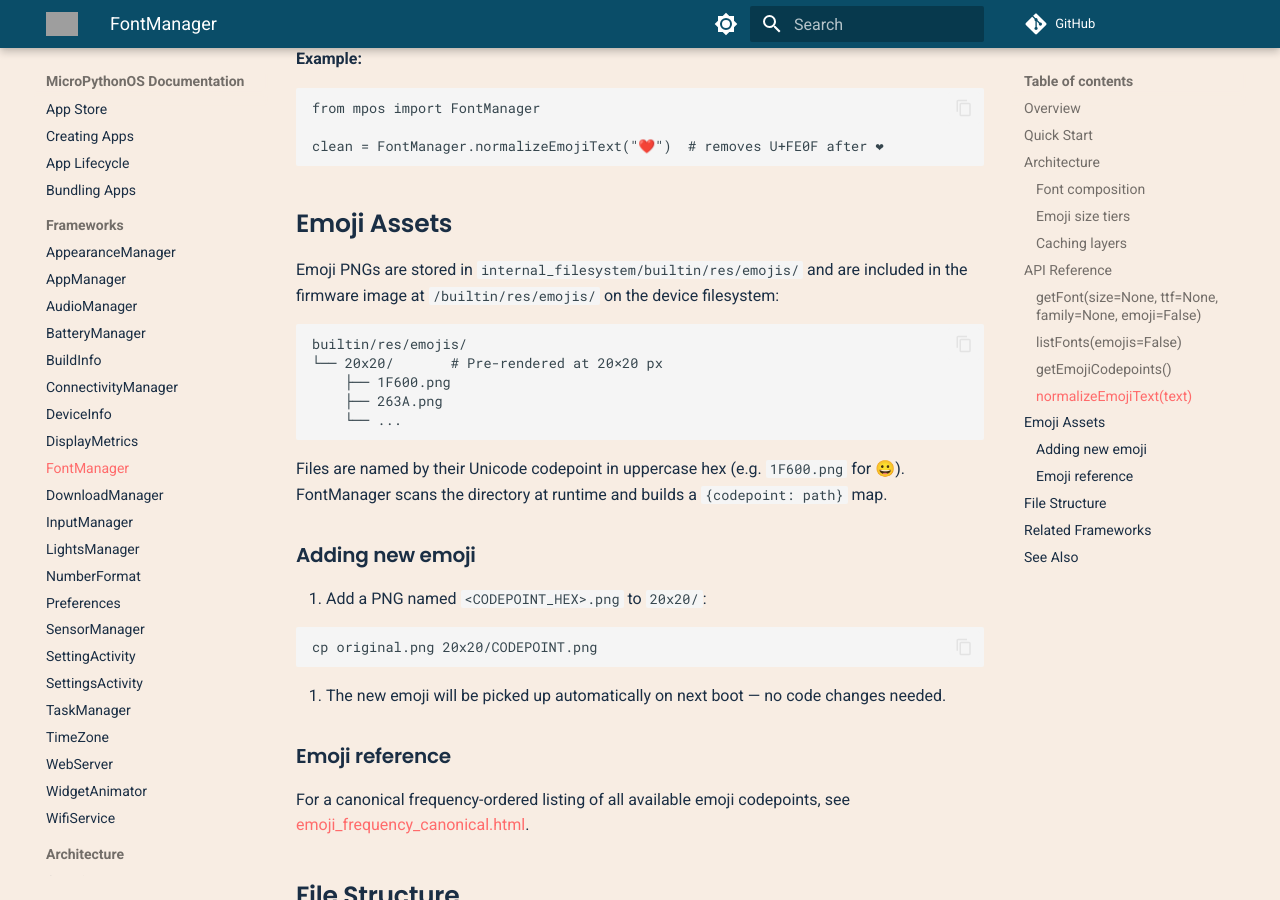
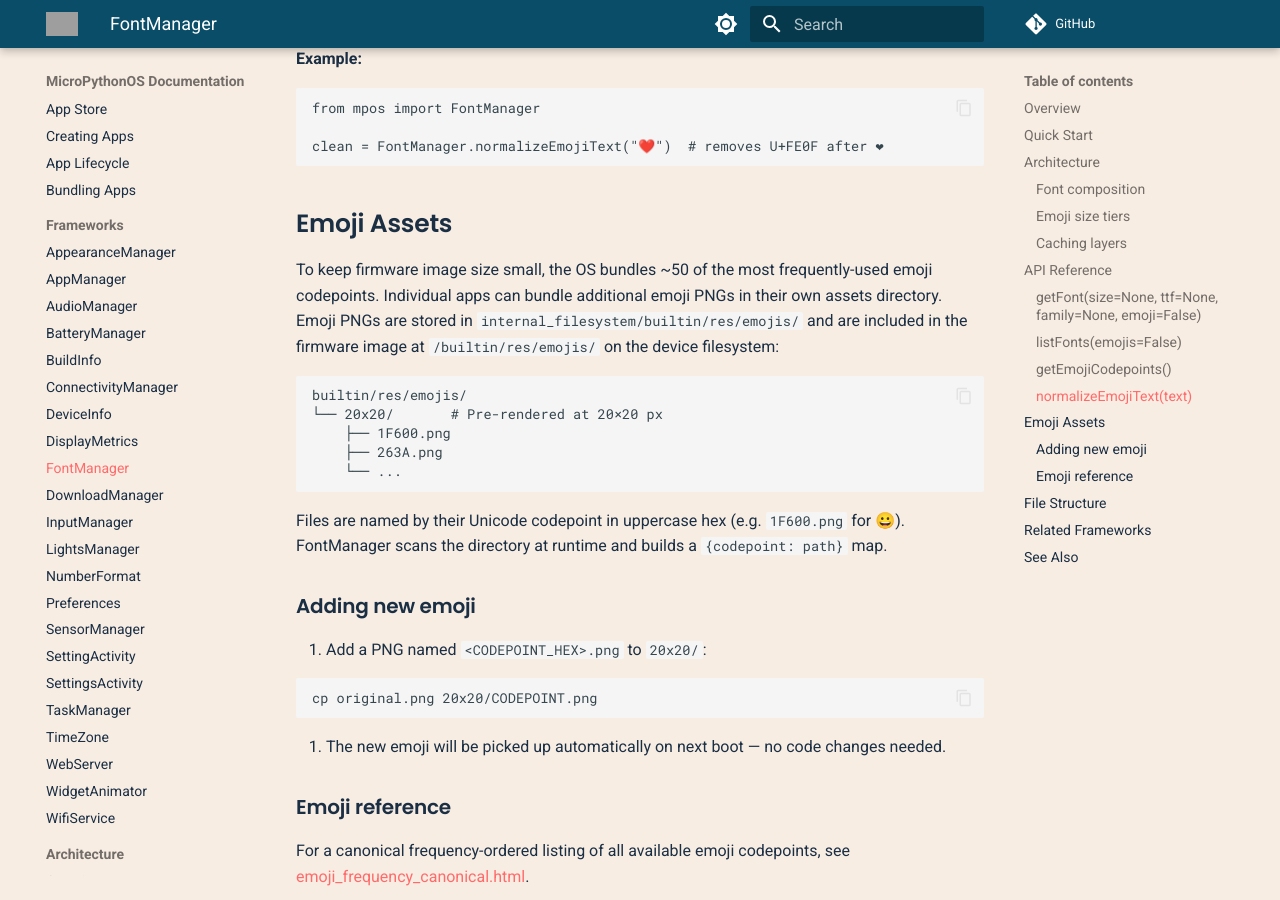
Before and after one commit to MicroPythonOS/docs, an MkDocs documentation site: the page built from docs/frameworks/font-manager.md, in a window 1280 px wide and 900 px high, scrolled down 4117 px. Built offline with MkDocs 1.6.1 and Material for MkDocs 9.7.7, drawn with Linux system fonts in a browser that asks for light colours; comment, search, counter and statistics services are not loaded; grey boxes are pictures that could not be loaded.

Commit message:
Update docs

````diff
--- a/docs/frameworks/font-manager.md
+++ b/docs/frameworks/font-manager.md
@@ -163,7 +163,7 @@ clean = FontManager.normalizeEmojiText("❤️")  # removes U+FE0F after ❤
 
 ## Emoji Assets
 
-Emoji PNGs are stored in `internal_filesystem/builtin/res/emojis/` and are included in the firmware image at `/builtin/res/emojis/` on the device filesystem:
+To keep firmware image size small, the OS bundles ~50 of the most frequently-used emoji codepoints. Individual apps can bundle additional emoji PNGs in their own assets directory. Emoji PNGs are stored in `internal_filesystem/builtin/res/emojis/` and are included in the firmware image at `/builtin/res/emojis/` on the device filesystem:
 
 ```
 builtin/res/emojis/
````
